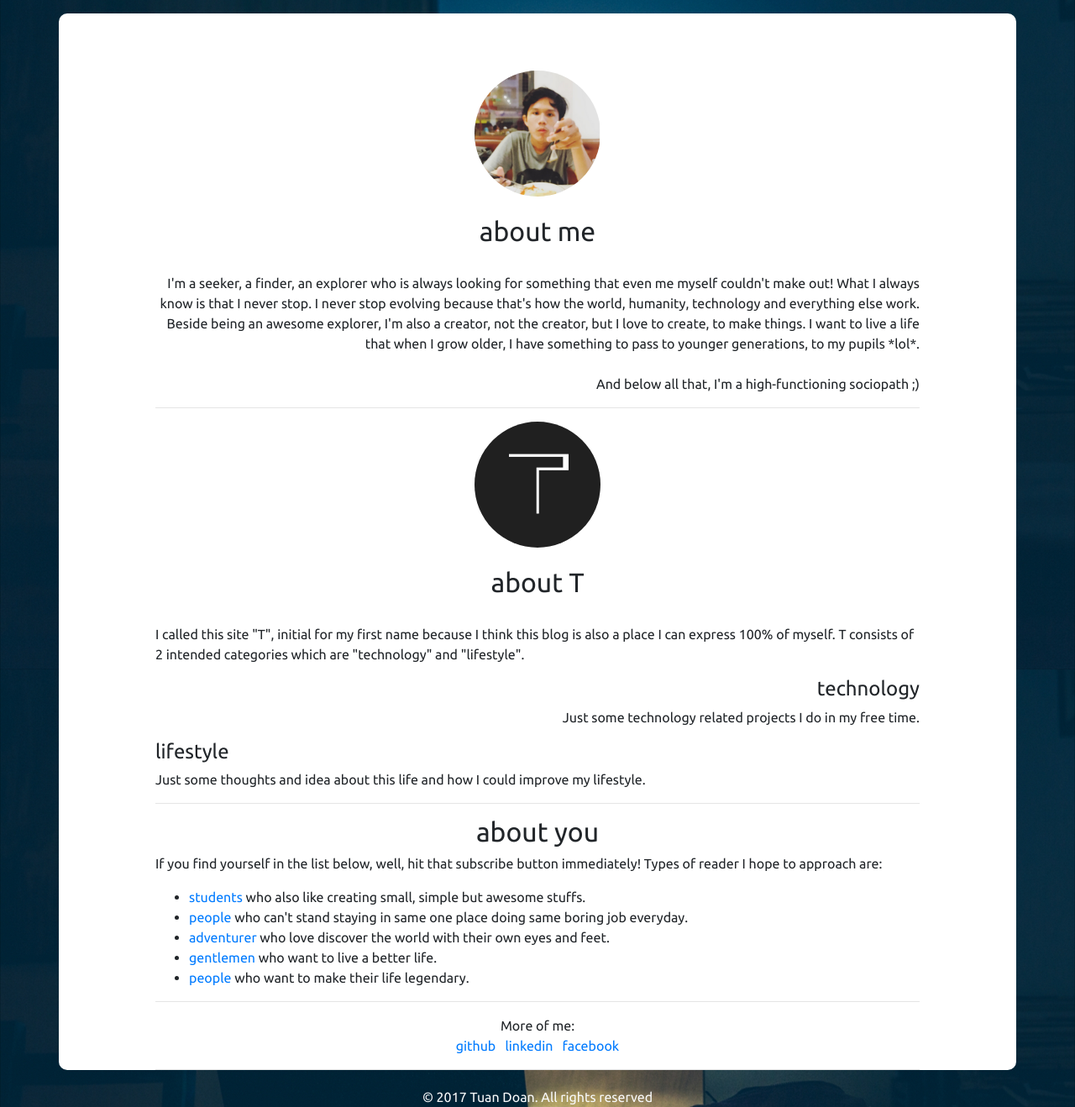
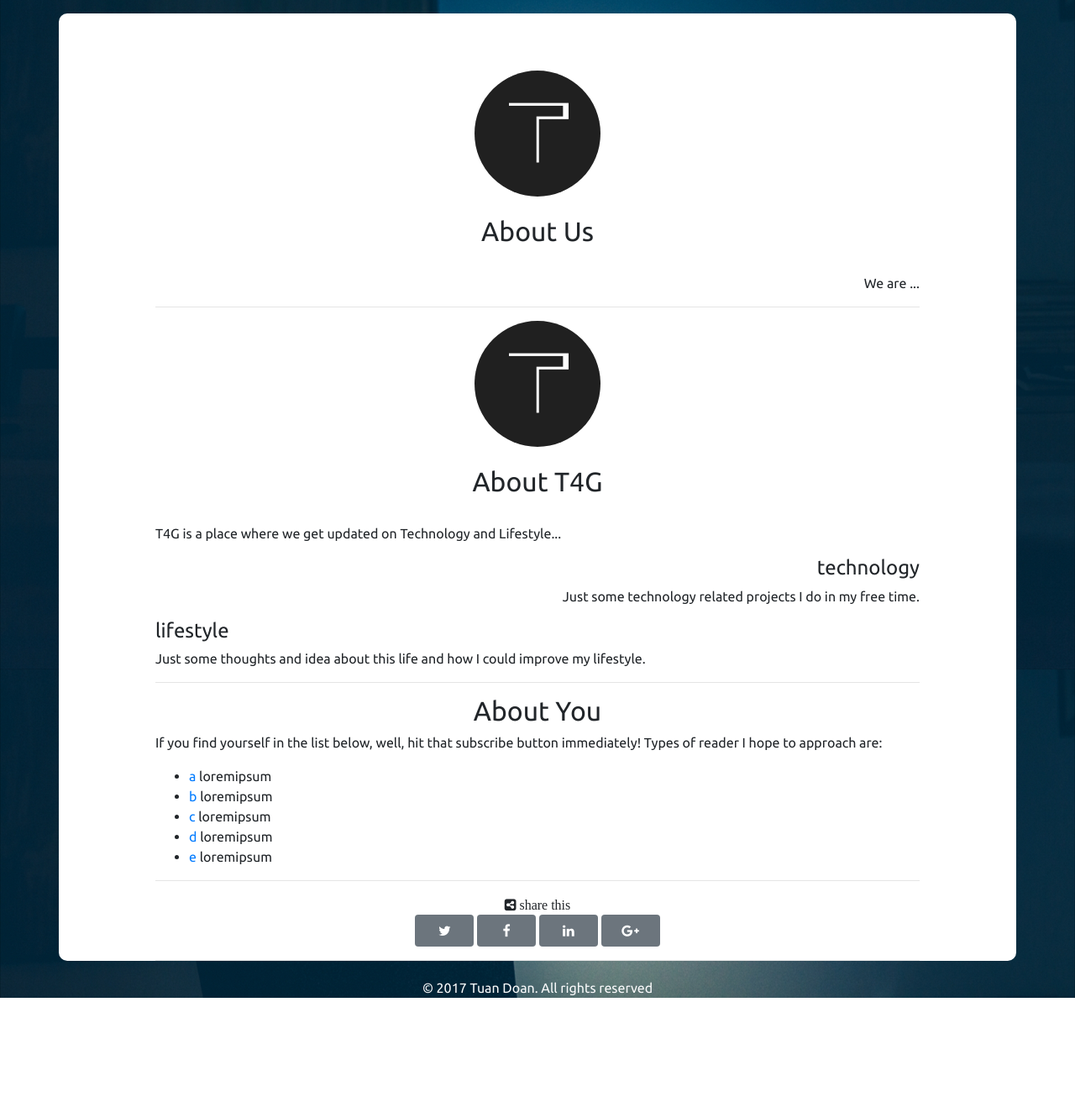
Before and after one commit to tu4ndoan/personal-website-blog, a Django app: page /about/ in a window 1280 px wide. Shown: the part 56-1374 px from the top of the page at 84% size. After the commit the page ends 1244 px from the top, so only its background shows below. Run offline with Django 3.2, Linux system fonts and the light colour scheme; some libraries are stand-ins or nearby versions; some web fonts are replaced.

Commit message:
down for maintenance

```diff
--- a/blog/templates/blog/about.html
+++ b/blog/templates/blog/about.html
@@ -6,27 +6,22 @@
         <br><br>
         <div id="about">
         <div class="about-me">
-        <img src="../../../media/me.PNG" id="myImg" class="img-circle">
+        <img src="../../../media/mypicture.jpeg" id="myImg" class="img-circle">
         <div id="myModal" class="modal">
               <span class="close">×</span>
               <img class="modal-content" id="img01">
               <div id="caption"></div>
         </div><br>
 
-            <h2 class="text-center"> about me </h2><br>
-            <p> I'm a seeker, a finder, an explorer who is always looking for something that even me myself couldn't make out!
-                What I always know is that I never stop. I never stop evolving because that's how the world, humanity, technology and everything else work.
-                Beside being an awesome explorer, I'm also a creator, not the creator, but I love to create, to make things.
-                I want to live a life that when I grow older, I have something to pass to younger generations, to my pupils *lol*.<br><br>
-                And below all that, I'm a high-functioning sociopath ;)
+            <h2 class="text-center"> About Us </h2><br>
+            <p> We are ...
             </p>
         </div>
         <hr>
         <div class="about-t">
             <img src="../../../media/mypicture.jpeg" id="myImg" class="img-circle"><br>
-            <h2 class="text-center">about T</h2><br>
-            <p class="text-left">I called this site "T", initial for my first name because I think this blog is also a place I can express 100% of myself.
-                T consists of 2 intended categories which are "technology" and "lifestyle".</p>
+            <h2 class="text-center">About T4G</h2><br>
+            <p class="text-left">T4G is a place where we get updated on Technology and Lifestyle...</p>
             <div class="tech text-right">
                 <h4>technology</h4>
                 <p>Just some technology related projects I do in my free time.</p>
@@ -37,24 +32,69 @@
             </div>
             <hr>
             <div class="reader">
-                <h2 class="text-center">about you</h2>
+                <h2 class="text-center">About You</h2>
                 <p>If you find yourself in the list below, well, hit that subscribe button immediately! Types of reader I hope to approach are: <br>
                 </p>
                 <ul>
-                    <li><a href="#">students</a> who also like creating small, simple but awesome stuffs.</li>
-                    <li><a href="#">people</a> who can't stand staying in same one place doing same boring job everyday.</li>
-                    <li><a href="#">adventurer</a> who love discover the world with their own eyes and feet.</li>
-                    <li><a href="#">gentlemen</a> who want to live a better life.</li>
-                    <li><a href="#">people</a> who want to make their life legendary.</li>
+                    <li><a href="#">a</a> loremipsum</li>
+                    <li><a href="#">b</a> loremipsum</li>
+                    <li><a href="#">c</a> loremipsum</li>
+                    <li><a href="#">d</a> loremipsum</li>
+                    <li><a href="#">e</a> loremipsum</li>
                 </ul>
             </div>
         </div>
 
         <hr>
-        <div class="text-center">More of me:<br>
-            <a href="https://github.com/tu4ndoan/">github</a> &nbsp;
-            <a href="https://linkedin.com/in/tu4ndoan/">linkedin</a> &nbsp;
-            <a href="https://facebook.com/tu4ndoan/">facebook</a>
+            <div class="text-center"><span class="fa fa-share-alt-square">&nbsp;share this</span><br>
+            <div class="social-share text-center">
+                            {% with "share this in" as share_txt %}
+                                {% with "https://teqitez.herokuapp.com/" as host %}
+
+                                        {% with "This blog is so awesome!" as title %}
+                                            {% with "twitter" as service %}
+                                                <div class="d-inline">
+                                                    <a class="btn twitter-share share-btn"
+                                                       href="http://twitter.com/share?url={{ host }}about&amp;text={{ title }}"
+                                                       target="_blank"
+                                                       title="{{ share_txt }} {{ service }}">
+                                                        <i class="fa fa-twitter"></i>
+                                                    </a>
+                                                </div>
+                                            {% endwith%}
+
+                                            {% with "facebook" as service %}
+                                                <div class="d-inline">
+                                                    <a class="btn facebook-share share-btn"
+                                                       href="http://www.facebook.com/share.php?u={{ host }}about&amp;t={{ title }}"
+                                                       target="_blank"
+                                                       title="{{ share_txt }} {{ service }}">
+                                                    <i class="fa fa-facebook"></i>
+                                                    </a>
+                                                </div>
+                                            {% endwith%}
+
+                                            {% with "linkedin" as service %}
+                                                <a class="btn linkedin-share share-btn"
+                                                   href="http://www.linkedin.com/shareArticle?mini=true&amp;url={{ host }}about&amp;title={{ title }}&amp;ro=false&amp;summary=&amp;source="
+                                                   target="_blank"
+                                                   title="{{ share_txt }} {{ service }}">
+                                                    <i class="fa fa-linkedin"></i>
+                                                </a>
+                                            {% endwith %}
+
+                                            {% with "google plus" as service %}
+                                                <a class="btn google-share share-btn"
+                                                   href="http://plus.google.com/share?app=110&amp;url={{ host }}about"
+                                                   target="_blank"
+                                                   title="{{ share_txt }} {{ service }}">
+                                                    <i class="fa fa-google-plus"></i>
+                                                </a>
+                                            {% endwith %}
+                                        {% endwith%}
+                                {% endwith%}
+                            {% endwith%}
+                        </div>
         </div>
         <hr>
         </div>
--- a/blog/templates/blog/detail.html
+++ b/blog/templates/blog/detail.html
@@ -5,7 +5,7 @@
     <br><br>
     <div class="container post-container">
         <h1 class="text-light text-center title">{{ blogpost.post_title}}</h1>
-        <div class="text-center"><i class="text-white">{{ blogpost.publish_date }}</i> by <a href="https://twitter.com/tu4ndoan">Tuan Doan</a></div>
+        <div class="text-center"><i class="text-white">{{ blogpost.date }}</i> <span class="text-white"> by </span> <a href="https://twitter.com/tu4ndoan">TD</a></div>
         <div class="bg-white post-container">
         <div class="post-img-container">
             <img id="myImg" src="{{ blogpost.feature_image }}" alt="nice and free images" class="post-img">
--- a/mysite/settings.py
+++ b/mysite/settings.py
@@ -23,7 +23,7 @@ BASE_DIR = os.path.dirname(os.path.dirname(os.path.abspath(__file__)))
 SECRET_KEY = '&yl3==2%2t8q-7e@t@j@99_w5z3j3$2l&85l!4+ef1oy4gzh@&'
 
 # SECURITY WARNING: don't run with debug turned on in production!
-DEBUG = False
+DEBUG = True
 
 ALLOWED_HOSTS = ['teqitez.herokuapp.com',
                  'git.heroku.com',
@@ -119,11 +119,11 @@ AUTH_PASSWORD_VALIDATORS = [
 
 LANGUAGE_CODE = 'en-us'
 
-TIME_ZONE = 'UTC'
+TIME_ZONE = 'Asia/Saigon'
 
 USE_I18N = True
 
-USE_L10N = True
+USE_L10N = False
 
 USE_TZ = True
 
```
Also changed, not shown: blog/models.py (+6 -7 lines), blog/templates/blog/index.html (+6 -1 lines), blog/media/blog_logo.jpeg (deleted), blog/static/blog/images/favicon.ico (deleted), media/me.PNG (deleted).
